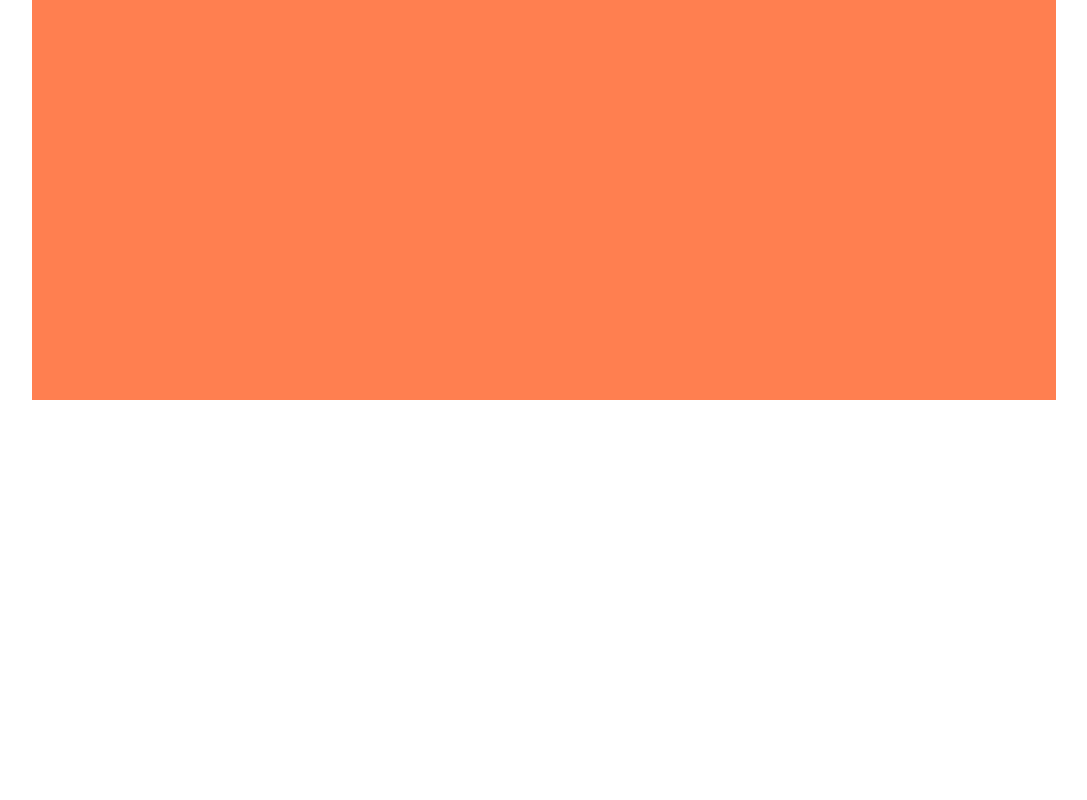
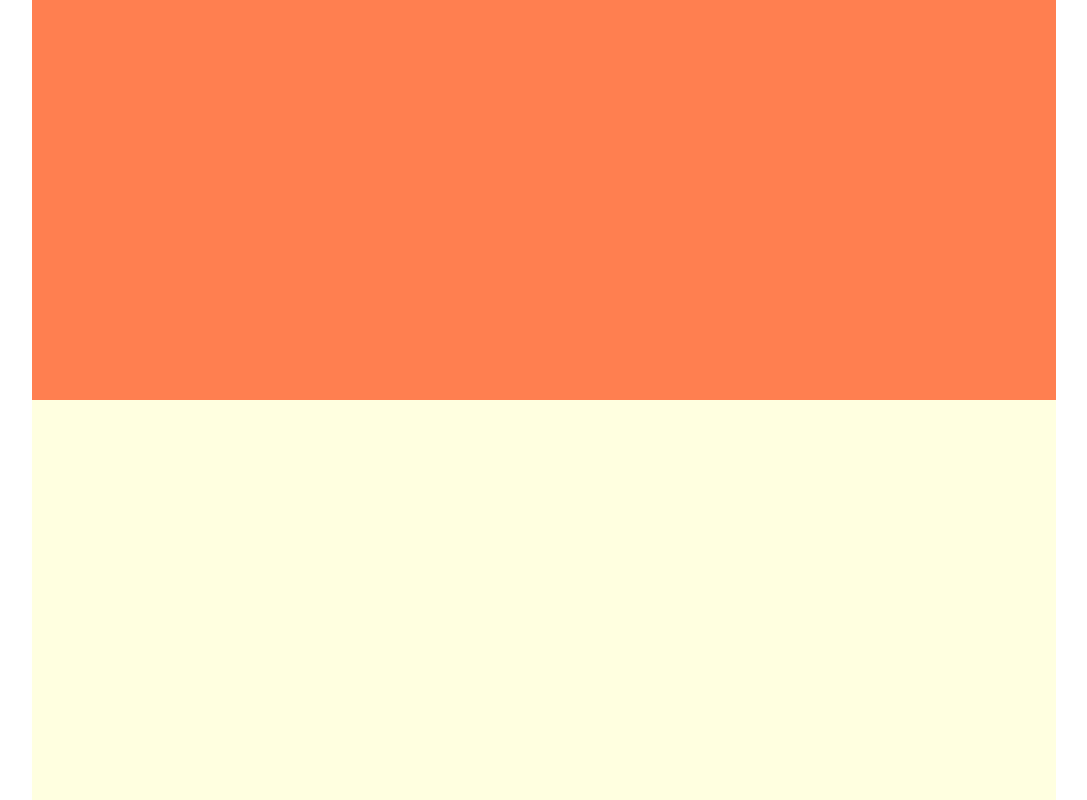
Before and after one commit to MatMagliano/node-sass-teambit, a website: page index.html in a window 1280 px wide. Shown: the part 3200-4000 px from the top of the page, without its empty margins (96-1183 px from the left). Before the commit the page ends 3600 px from the top, so only its background shows below. Drawn offline with Linux system fonts and the light colour scheme.

Commit message:
blocco footer

```diff
--- a/index.html
+++ b/index.html
@@ -20,6 +20,9 @@
     <div class="praise"></div>
     <div class="bottom-main"></div>
   </main>
+  <footer>
+
+  </footer>
 
 </body>
 </html>
--- a/src/style/app.scss
+++ b/src/style/app.scss
@@ -4,3 +4,4 @@
 @import 'partials/_mixins.scss';
 @import 'partials/_header.scss';
 @import 'partials/_main.scss';
+@import 'partials/_footer.scss';
--- /dev/null
+++ b/src/style/partials/_footer.scss
@@ -0,0 +1,7 @@
+footer {
+  @include centerPage;
+  @include clearfix;
+  height: $heightCenter;
+  background-color: lightyellow;
+
+}
```
Also changed, not shown: dist/app.css.
